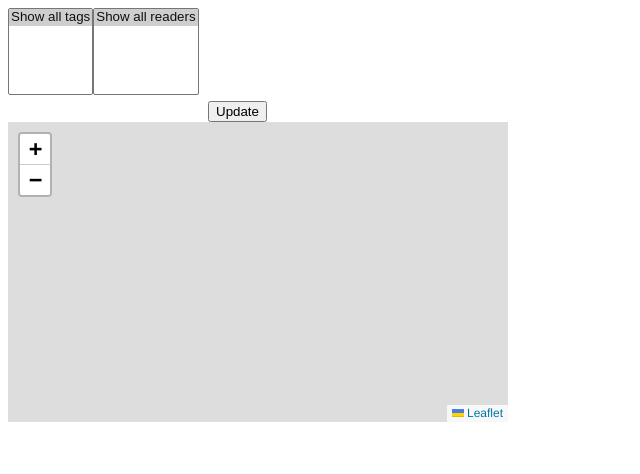
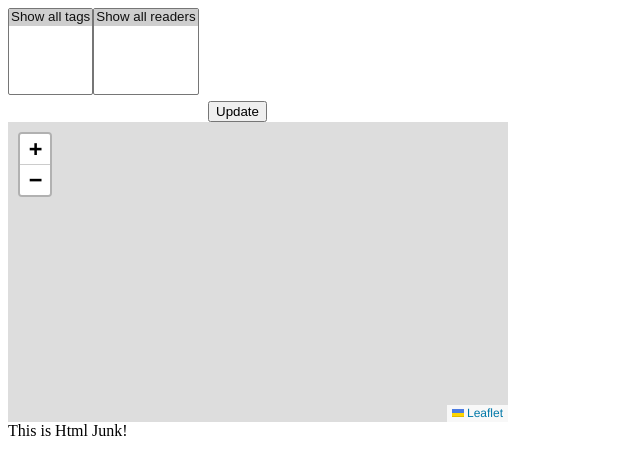
Before and after one commit to etag/visualizations, a website: page index.html in a window 1280 px wide. Shown: the whole page, without its empty margins (0-640 px from the left). Drawn offline with nearby package versions, Linux system fonts and the light colour scheme; no server answers.

Commit message:
Junk example

```diff
--- a/index.html
+++ b/index.html
@@ -24,6 +24,7 @@
     </div>
     <div id="map"></div>
     <div id="timeseries"><div>
+    <div> This is Html Junk!</div>
     <script src="script.js"></script>
   </body>
 </html>
```
